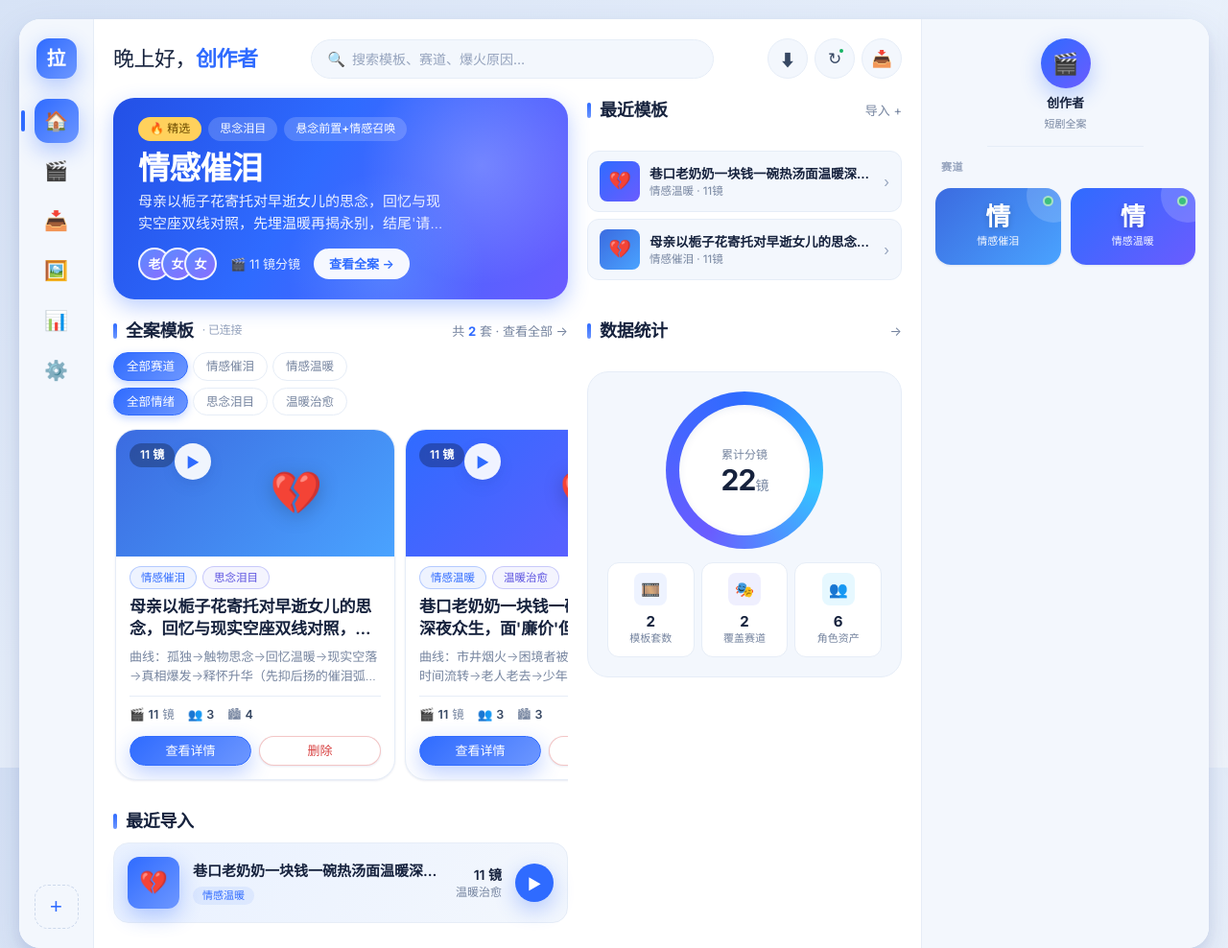
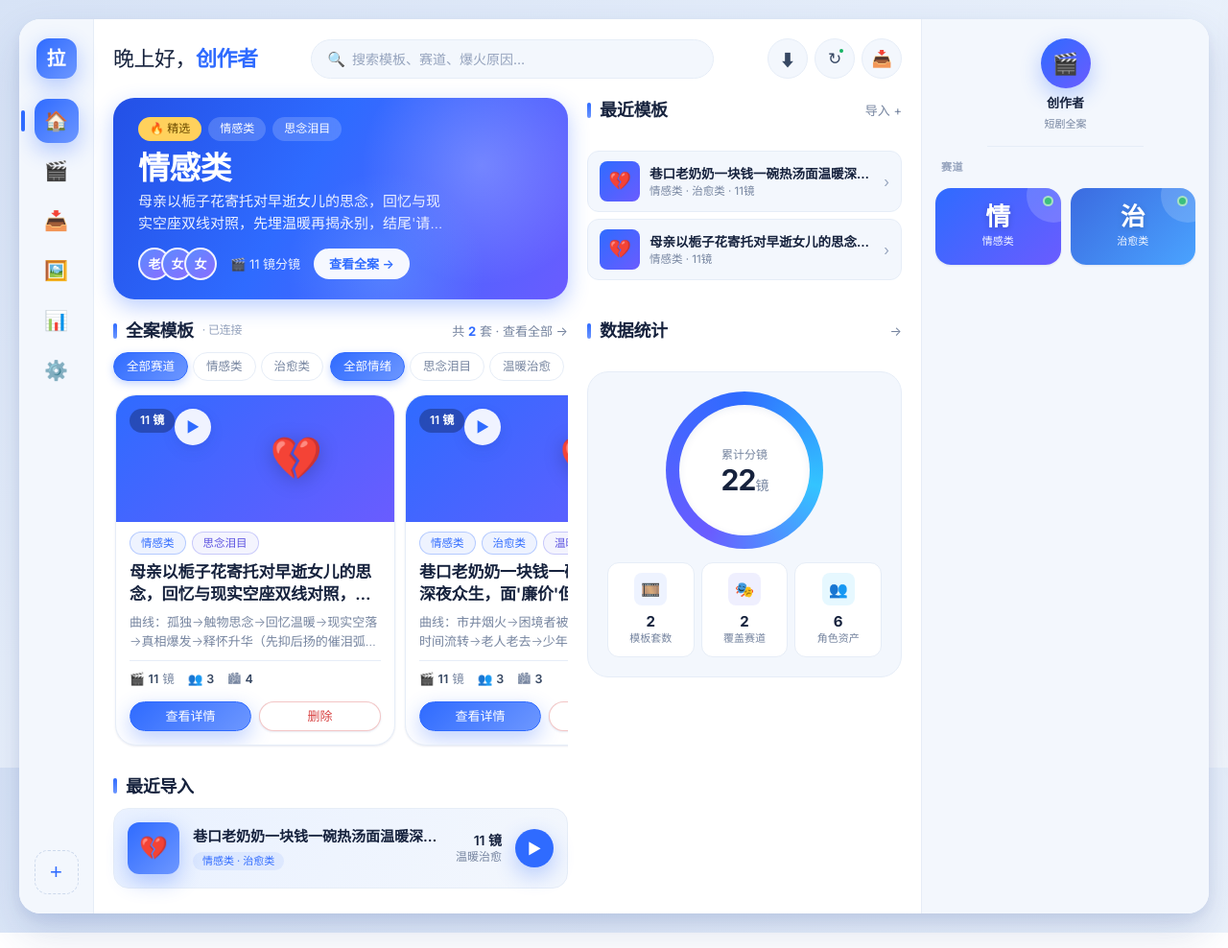
Before and after one commit to laijliang/drama-template-hub, a plain HTML site: page index.html in a window 1280 px wide. Shown: the top 988 px of the page at 96% size. Drawn offline with Linux system fonts and the light colour scheme.

Commit message:
赛道规范化：固定 11 类基础赛道(情感/搞笑/悬疑/治愈/逆袭/知识/萌宠/古风/玄幻/都市/剧情类)，模板可多选、不得自造；track→tracks 多值，旧数据自动归并；skill/WORKFLOW 同步

```diff
--- a/Output/妈妈的栀子花_全案_20260713.json
+++ b/Output/妈妈的栀子花_全案_20260713.json
@@ -1,7 +1,9 @@
 {
   "video_source": "复刻自：https://v.douyin.com/ObGJae6slhI/（原作：我的见闻录·汶川18周年父爱纪念）",
   "analysis_time": "2026-07-13T13:40:00+08:00",
-  "track": "情感催泪",
+  "tracks": [
+    "情感类"
+  ],
   "core_emotion": "思念泪目",
   "hook_type": "悬念前置+情感召唤",
   "viral_reason": "母亲以栀子花寄托对早逝女儿的思念，回忆与现实空座双线对照，先埋温暖再揭永别，结尾'请为想念的人停留三秒'唤起集体共鸣",
--- a/Output/巷口那碗面_全案_20260713.json
+++ b/Output/巷口那碗面_全案_20260713.json
@@ -1,7 +1,10 @@
 {
   "video_source": "复刻自：https://v.douyin.com/XLp6yJo_6AQ/（原作：我的见闻录·一元爱心厨房）",
   "analysis_time": "2026-07-13T23:45:00+08:00",
-  "track": "情感温暖",
+  "tracks": [
+    "情感类",
+    "治愈类"
+  ],
   "core_emotion": "温暖治愈",
   "hook_type": "反差钩子",
   "viral_reason": "巷口老奶奶一块钱一碗热汤面温暖深夜众生，面'廉价'但善意无价；当年被喂饱的少年长大后归来接棒，善意传承戳中人心",
--- a/data/templates.json
+++ b/data/templates.json
@@ -2,7 +2,9 @@
   {
     "video_source": "复刻自：https://v.douyin.com/ObGJae6slhI/（原作：我的见闻录·汶川18周年父爱纪念）",
     "analysis_time": "2026-07-13T13:40:00+08:00",
-    "track": "情感催泪",
+    "tracks": [
+      "情感类"
+    ],
     "core_emotion": "思念泪目",
     "hook_type": "悬念前置+情感召唤",
     "viral_reason": "母亲以栀子花寄托对早逝女儿的思念，回忆与现实空座双线对照，先埋温暖再揭永别，结尾'请为想念的人停留三秒'唤起集体共鸣",
@@ -328,7 +330,10 @@
   {
     "video_source": "复刻自：https://v.douyin.com/XLp6yJo_6AQ/（原作：我的见闻录·一元爱心厨房）",
     "analysis_time": "2026-07-13T23:45:00+08:00",
-    "track": "情感温暖",
+    "tracks": [
+      "情感类",
+      "治愈类"
+    ],
     "core_emotion": "温暖治愈",
     "hook_type": "反差钩子",
     "viral_reason": "巷口老奶奶一块钱一碗热汤面温暖深夜众生，面'廉价'但善意无价；当年被喂饱的少年长大后归来接棒，善意传承戳中人心",
--- a/index.html
+++ b/index.html
@@ -769,8 +769,22 @@ const TRACK_GRADS = [
 ];
 function trackGrad(s) { let h = 0; const str = s || ''; for (let i=0;i<str.length;i++) h = (h*31 + str.charCodeAt(i)) % 997; return TRACK_GRADS[h % TRACK_GRADS.length]; }
 function trackEmoji(t) {
-  const map = { '情感':'💔','逆袭':'🔥','职场':'💼','萌宠':'🐾','悬疑':'🔍','搞笑':'😂','喜剧':'😂','治愈':'🌿','知识':'📚','古风':'🏮','甜宠':'💗','玄幻':'⚔️','恐怖':'👻' };
+  const map = { '情感':'💔','逆袭':'🔥','搞笑':'😂','悬疑':'🔍','治愈':'🌿','知识':'📚','萌宠':'🐾','古风':'🏮','玄幻':'⚔️','都市':'🏙️','剧情':'🎬' };
   for (const k in map) if ((t||'').includes(k)) return map[k]; return '🎬';
+}
+
+// ── 基础赛道（固定 11 类，模板只能从中选，可多选）──
+const BASE_TRACKS = ['情感类','搞笑类','悬疑类','治愈类','逆袭类','知识类','萌宠类','古风类','玄幻类','都市类','剧情类'];
+// 旧细分赛道 → 基础赛道 的关键词归并
+const TRACK_MAP = { '情感':['情感类'],'催泪':['情感类'],'温暖':['治愈类'],'治愈':['治愈类'],'逆袭':['逆袭类'],'爽':['逆袭类'],'搞笑':['搞笑类'],'喜剧':['搞笑类'],'脑洞':['搞笑类'],'段子':['搞笑类'],'悬疑':['悬疑类'],'恐怖':['悬疑类'],'知识':['知识类'],'科普':['知识类'],'职场':['知识类'],'干货':['知识类'],'萌宠':['萌宠类'],'宠物':['萌宠类'],'古风':['古风类'],'玄幻':['玄幻类'],'仙侠':['玄幻类'],'都市':['都市类'] };
+// 返回一个模板的基础赛道数组：新数据读 tracks[]，旧数据按 track 字符串归并
+function trackList(t) {
+  if (Array.isArray(t.tracks) && t.tracks.length) return t.tracks.filter(x => BASE_TRACKS.includes(x));
+  const raw = t.track || '';
+  const set = new Set();
+  BASE_TRACKS.forEach(b => { const kw = b.replace('类',''); if (kw !== '剧情' && raw.includes(kw)) set.add(b); });
+  Object.entries(TRACK_MAP).forEach(([k, arr]) => { if (raw.includes(k)) arr.forEach(a => set.add(a)); });
+  return set.size ? [...set] : (raw ? ['剧情类'] : []);
 }
 function shotCountOf(t) {
   const r = (t.rows && Array.isArray(t.rows)) ? t.rows.length : 0;
@@ -783,16 +797,17 @@ let currentView = 'home';
 function currentFilter() {
   const q = document.getElementById('searchInput').value.trim().toLowerCase();
   return templates.filter(t => {
-    if (activeFilters.track && t.track !== activeFilters.track) return false;
+    if (activeFilters.track && !trackList(t).includes(activeFilters.track)) return false;
     if (activeFilters.emotion && t.core_emotion !== activeFilters.emotion) return false;
-    if (q) { const hay = ((t.video_source||'')+(t.track||'')+(t.core_emotion||'')+(t.viral_reason||'')+(t.hook_type||'')).toLowerCase(); if (!hay.includes(q)) return false; }
+    if (q) { const hay = ((t.video_source||'')+trackList(t).join(' ')+(t.core_emotion||'')+(t.viral_reason||'')+(t.hook_type||'')).toLowerCase(); if (!hay.includes(q)) return false; }
     return true;
   });
 }
 
 function cardHTML(t, i) {
   const idx = templates.indexOf(t);
-  const title = t.viral_reason || t.track || '未命名全案';
+  const tks = trackList(t);
+  const title = t.viral_reason || tks[0] || '未命名全案';
   const shotCount = shotCountOf(t);
   const chars = (t.characters && Array.isArray(t.characters)) ? t.characters.length : 0;
   const scenes = (t.scenes && Array.isArray(t.scenes)) ? t.scenes.length : 0;
@@ -805,13 +820,13 @@ function cardHTML(t, i) {
   if (chars) meta.push(`<span class="m">👥 <b>${chars}</b></span>`);
   if (scenes) meta.push(`<span class="m">🏙 <b>${scenes}</b></span>`);
   return `<div class="card" onclick="openDrawer(${idx})" style="animation-delay:${i*45}ms">
-    <div class="card-cover" style="background:${trackGrad(t.track)}">
+    <div class="card-cover" style="background:${trackGrad(tks[0]||'')}">
       <span class="cover-shot">${shotCount ? shotCount + ' 镜' : t.core_emotion || '全案'}</span>
       <span class="cover-play">▶</span>
-      <span class="cover-emoji">${trackEmoji(t.track)}</span>
+      <span class="cover-emoji">${trackEmoji(tks[0]||'')}</span>
     </div>
     <div class="card-body">
-      <div class="card-badges">${t.track?`<span class="card-badge track">${esc(t.track)}</span>`:''}${t.core_emotion?`<span class="card-badge emotion">${esc(t.core_emotion)}</span>`:''}</div>
+      <div class="card-badges">${tks.map(tk=>`<span class="card-badge track">${esc(tk)}</span>`).join('')}${t.core_emotion?`<span class="card-badge emotion">${esc(t.core_emotion)}</span>`:''}</div>
       <div class="card-title">${esc(title)}</div>
       <div class="card-preview">${esc(prev)}</div>
       ${meta.length?`<div class="card-meta">${meta.join('')}</div>`:''}
@@ -872,13 +887,13 @@ function renderMaterials() {
   const chars = [], scenes = [], props = [], mats = {};
   templates.forEach((t, tIdx) => {
     const src = t.viral_reason || t.track || '未命名全案';
-    (Array.isArray(t.characters) ? t.characters : []).forEach((c, aIdx) => chars.push({ c, src, track: t.track, tIdx, aIdx }));
-    (Array.isArray(t.scenes) ? t.scenes : []).forEach((s, aIdx) => scenes.push({ s, src, track: t.track, tIdx, aIdx }));
-    (Array.isArray(t.props) ? t.props : []).forEach((p, aIdx) => props.push({ p, src, track: t.track, tIdx, aIdx }));
+    (Array.isArray(t.characters) ? t.characters : []).forEach((c, aIdx) => chars.push({ c, src, track: trackList(t)[0] || '', tIdx, aIdx }));
+    (Array.isArray(t.scenes) ? t.scenes : []).forEach((s, aIdx) => scenes.push({ s, src, track: trackList(t)[0] || '', tIdx, aIdx }));
+    (Array.isArray(t.props) ? t.props : []).forEach((p, aIdx) => props.push({ p, src, track: trackList(t)[0] || '', tIdx, aIdx }));
     // 旧数据兜底：没有任何资产块的模板才收集 materials
     const noAssets = !(Array.isArray(t.characters) && t.characters.length) && !(Array.isArray(t.scenes) && t.scenes.length) && !(Array.isArray(t.props) && t.props.length);
     if (noAssets && t.materials && typeof t.materials === 'object') {
-      Object.entries(t.materials).forEach(([k, v]) => { if (!mats[k]) mats[k] = []; (Array.isArray(v) ? v : [v]).forEach(it => mats[k].push({ it, src, track: t.track })); });
+      Object.entries(t.materials).forEach(([k, v]) => { if (!mats[k]) mats[k] = []; (Array.isArray(v) ? v : [v]).forEach(it => mats[k].push({ it, src, track: trackList(t)[0] || '' })); });
     }
   });
   if (!chars.length && !scenes.length && !props.length && !Object.keys(mats).length) {
@@ -941,7 +956,7 @@ function renderStatsView() {
     dur += (Array.isArray(t.rows) ? t.rows : []).reduce((s, r) => s + (Number(r.durationSeconds) || 0), 0);
     chars += (Array.isArray(t.characters) ? t.characters.length : 0);
     scenes += (Array.isArray(t.scenes) ? t.scenes.length : 0);
-    if (t.track) trackCount[t.track] = (trackCount[t.track] || 0) + 1;
+    trackList(t).forEach(tk => trackCount[tk] = (trackCount[tk] || 0) + 1);
     if (t.core_emotion) emoCount[t.core_emotion] = (emoCount[t.core_emotion] || 0) + 1;
   });
   const avg = Math.round(shots / templates.length);
@@ -988,18 +1003,19 @@ function renderHero() {
   let best = templates[0], bi = 0;
   templates.forEach((t, i) => { if (shotCountOf(t) > shotCountOf(best)) { best = t; bi = i; } });
   const shotCount = shotCountOf(best);
+  const btks = trackList(best);
   const chars = (best.characters && Array.isArray(best.characters)) ? best.characters : [];
   const avatars = chars.length
     ? chars.slice(0, 3).map(c => `<span class="av">${esc((c.characterName||'角')[0])}</span>`).join('')
-    : `<span class="av">${trackEmoji(best.track)}</span>`;
+    : `<span class="av">${trackEmoji(btks[0]||'')}</span>`;
   const sub = best.viral_reason || best.script?.structure || best.matched_emotion_curve || '';
   el.innerHTML = `
     <div class="h-badges">
       <span class="h-badge hot">🔥 精选</span>
+      ${btks.map(tk=>`<span class="h-badge">${esc(tk)}</span>`).join('')}
       ${best.core_emotion?`<span class="h-badge">${esc(best.core_emotion)}</span>`:''}
-      ${best.hook_type?`<span class="h-badge">${esc(best.hook_type)}</span>`:''}
     </div>
-    <h1>${esc(best.track || '爆款全案')}</h1>
+    <h1>${esc(btks.join(' · ') || '爆款全案')}</h1>
     <p class="h-sub">${esc(sub)}</p>
     <div class="h-foot">
       <div class="avatar-stack">${avatars}</div>
@@ -1016,8 +1032,8 @@ function renderRecentList() {
     const idx = templates.indexOf(t);
     const sc = shotCountOf(t);
     return `<div class="mini-item" onclick="openDrawer(${idx})">
-      <div class="mini-thumb" style="background:${trackGrad(t.track)}">${trackEmoji(t.track)}</div>
-      <div class="mini-txt"><div class="mt">${esc(t.viral_reason || t.track || '未命名全案')}</div><div class="ms">${esc(t.track||'')}${sc?' · '+sc+'镜':''}</div></div>
+      <div class="mini-thumb" style="background:${trackGrad(trackList(t)[0]||'')}">${trackEmoji(trackList(t)[0]||'')}</div>
+      <div class="mini-txt"><div class="mt">${esc(t.viral_reason || trackList(t)[0] || '未命名全案')}</div><div class="ms">${esc(trackList(t).join(' · '))}${sc?' · '+sc+'镜':''}</div></div>
       <span class="arrow">›</span>
     </div>`;
   }).join('');
@@ -1032,10 +1048,10 @@ function renderLastImport() {
   const rows = (t.rows && Array.isArray(t.rows)) ? t.rows : [];
   const dur = rows.reduce((s, r) => s + (Number(r.durationSeconds) || 0), 0);
   el.innerHTML = `<div class="last-card">
-    <div class="last-icon">${trackEmoji(t.track)}</div>
+    <div class="last-icon">${trackEmoji(trackList(t)[0]||'')}</div>
     <div class="last-info">
-      <div class="lt">${esc(t.viral_reason || t.track || '未命名全案')}</div>
-      <span class="ltag">${esc(t.track || '全案')}</span>
+      <div class="lt">${esc(t.viral_reason || trackList(t)[0] || '未命名全案')}</div>
+      <span class="ltag">${esc(trackList(t).join(' · ') || '全案')}</span>
     </div>
     <div class="last-stat"><div class="num">${sc?sc+' 镜':'—'}</div><div class="sub">${dur?dur+' 秒':(t.core_emotion||'')}</div></div>
     <button class="last-play" onclick="openDrawer(${idx})" title="查看">▶</button>
@@ -1044,7 +1060,7 @@ function renderLastImport() {
 
 function renderTrackDots() {
   const el = document.getElementById('trackDots'); if (!el) return;
-  const tracks = [...new Set(templates.map(t => t.track).filter(Boolean))].slice(0, 8);
+  const tracks = [...new Set(templates.flatMap(t => trackList(t)))].slice(0, 8);
   if (!tracks.length) { el.innerHTML = '<div class="track-empty">导入模板后<br>在此展示赛道</div>'; return; }
   el.innerHTML = tracks.map(v => {
     const on = activeFilters.track === v;
@@ -1056,7 +1072,7 @@ function renderTrackDots() {
 function updateStats() {
   const tracks = new Set(); let shots = 0, chars = 0;
   templates.forEach(t => {
-    if (t.track) tracks.add(t.track);
+    trackList(t).forEach(tk => tracks.add(tk));
     shots += shotCountOf(t);
     if (t.characters && Array.isArray(t.characters)) chars += t.characters.length;
   });
@@ -1069,7 +1085,7 @@ function updateStats() {
 
 function populateChips() {
   const tracks = new Set(), emotions = new Set();
-  templates.forEach(t => { if (t.track) tracks.add(t.track); if (t.core_emotion) emotions.add(t.core_emotion); });
+  templates.forEach(t => { trackList(t).forEach(tk => tracks.add(tk)); if (t.core_emotion) emotions.add(t.core_emotion); });
   setChips('trackChips', tracks, 'track'); setChips('emotionChips', emotions, 'emotion');
   setChips('trackChips2', tracks, 'track'); setChips('emotionChips2', emotions, 'emotion');
 }
@@ -1100,7 +1116,7 @@ function openDrawer(idx) {
     <div class="fs-title">项目概览</div>
     <div class="field"><div class="fl">视频来源</div><input value="${esc(t.video_source||'')}" onchange="upd(${idx},'video_source',this.value)"></div>
     <div class="form-row">
-      <div class="field"><div class="fl">赛道</div><input value="${esc(t.track||'')}" onchange="upd(${idx},'track',this.value)"></div>
+      <div class="field"><div class="fl">赛道（基础标签，可多选）</div><input value="${esc(trackList(t).join(' / '))}" readonly style="opacity:.75;cursor:default"></div>
       <div class="field"><div class="fl">核心情绪</div><input value="${esc(t.core_emotion||'')}" onchange="upd(${idx},'core_emotion',this.value)"></div>
       <div class="field"><div class="fl">钩子类型</div><input value="${esc(t.hook_type||'')}" onchange="upd(${idx},'hook_type',this.value)"></div>
     </div>
```
Also changed, not shown: WORKFLOW.md (+1 -1 lines), skill/短剧AI全案生成器.md (+3 -3 lines).
